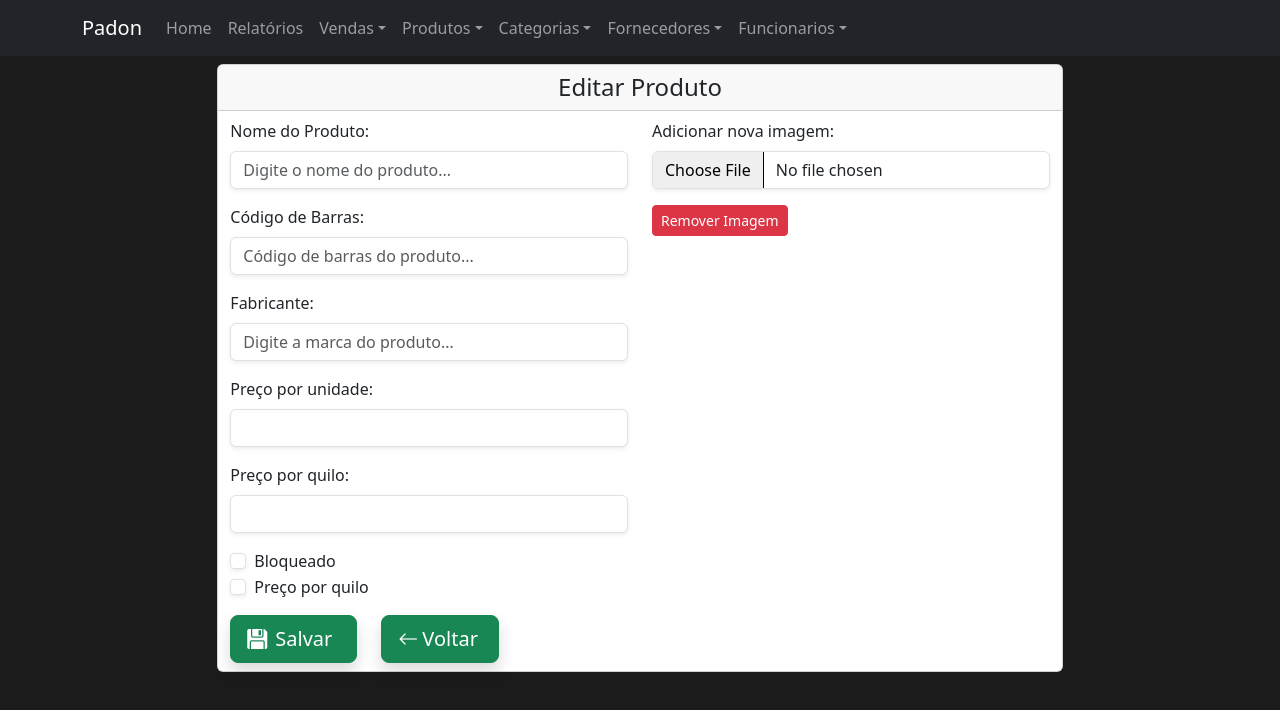
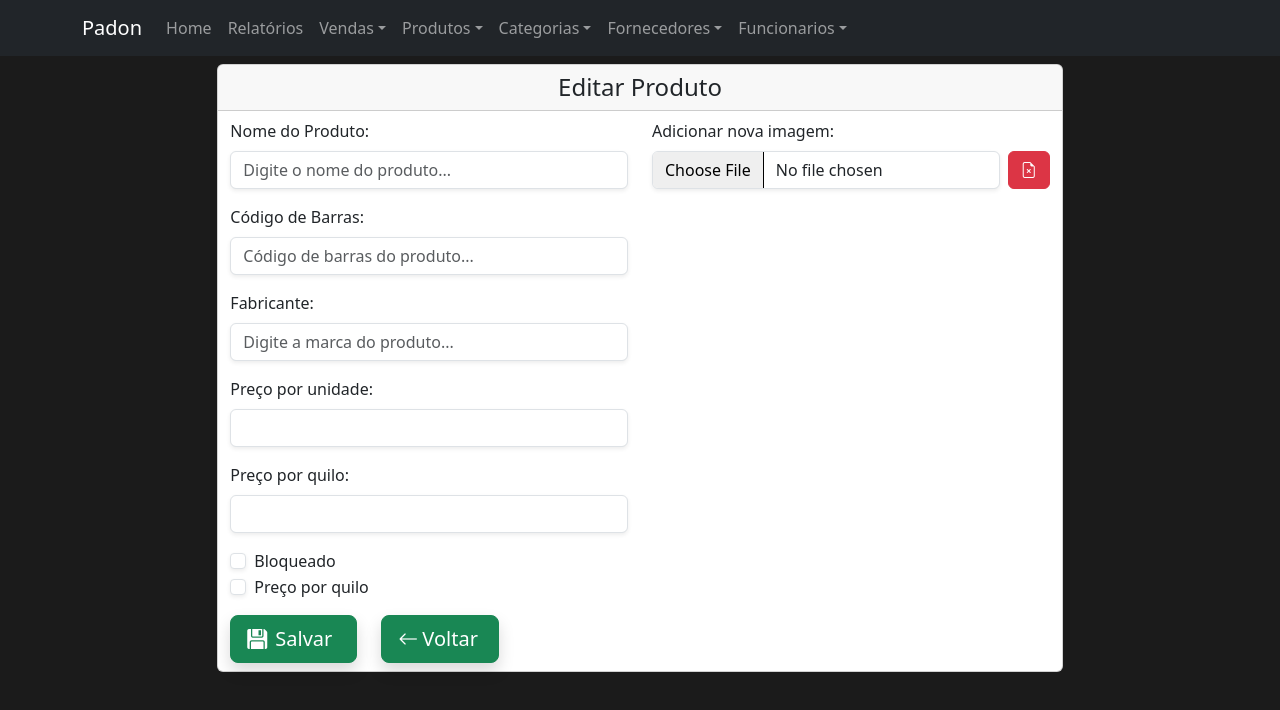
Before and after one commit to matheussy/Padon, a React (Create React App) app in the folder padonfrontend/: page /Produtos/Edit/1 in a window 1280 px wide. Shown: the top 710 px of the page. Built offline with nearby package versions, Linux system fonts and the light colour scheme; no server answers; a web font is replaced by a local one.

Commit message:
produto finalizado

```diff
--- a/padonfrontend/src/pages/Produtos/ProdutoCreate.js
+++ b/padonfrontend/src/pages/Produtos/ProdutoCreate.js
@@ -58,7 +58,6 @@ export default function ProdutosCreate() {
       image: imageBase64
     }
 
-    alert(JSON.stringify(data));
     postApi('/produto/create', data).then(data => {
       navigate("/Produtos/");
     });
--- a/padonfrontend/src/pages/Produtos/ProdutoDelete.js
+++ b/padonfrontend/src/pages/Produtos/ProdutoDelete.js
@@ -28,7 +28,6 @@ export default function ProdutoDelete({ catid = null }) {
   const handleSubmit = (event) => {
     event.preventDefault();
     postApi('/produto/delete', { id: catid }).then(data => {
-      alert("Produto deletado com Sucesso");
       navigate("/Produtos");
     });
   }
--- a/padonfrontend/src/pages/Produtos/ProdutoEdit.js
+++ b/padonfrontend/src/pages/Produtos/ProdutoEdit.js
@@ -162,12 +162,14 @@ export default function ProdutoEdit({ catid = null }) {
                     </div>
                   </div>
                   <div className="col-md-6 ">
-                    <div className="mb-3">
+                    <div className="mb">
                       <label htmlFor="image" className="form-label">Adicionar nova imagem:</label>
-                      <input type="file" accept="image/*" className="form-control shadow-sm" id="image" name='image' value={imageBase64 ? undefined : ''} onChange={handleImageChange} />
                     </div>
-                    <div className="mb-3">
-                      <button type="button" className="btn btn-sm btn-danger" onClick={() => handleRemoveImage()}>Remover Imagem</button>
+                    <div className="mb-2 d-flex align-items-center">
+                      <input type="file" accept="image/*" className="form-control shadow-sm me-2" id="image" name='image' onChange={handleImageChange} />
+                      <button type="button" className="btn btn-danger" onClick={() => handleRemoveImage()}>
+                        <i class="bi bi-file-earmark-x"></i>
+                      </button>
                     </div>
                     {imageBase64 && (
                       <div className="text-center">
```
